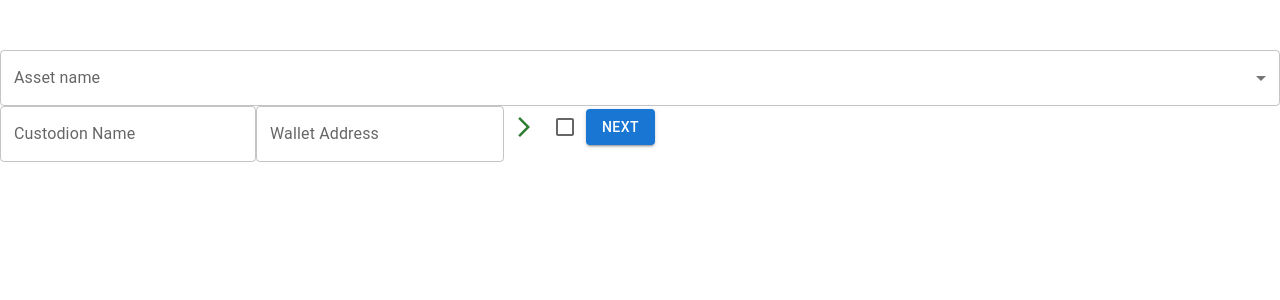
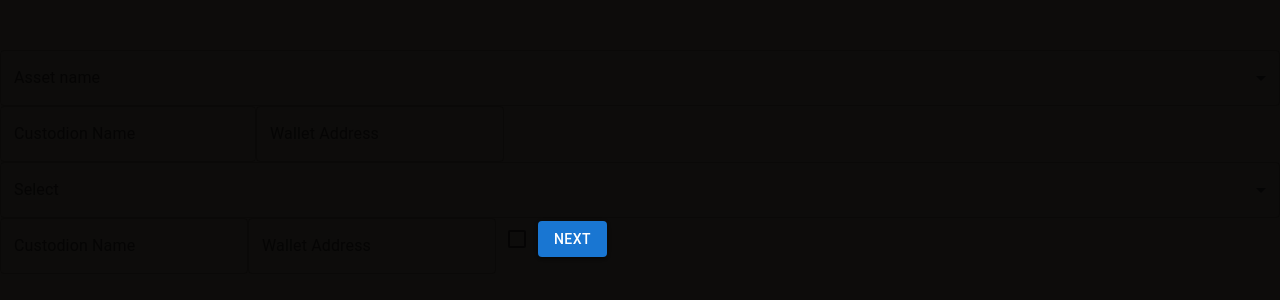
Before and after one commit to reactmanish19/ifsg, a React (Create React App) app: page /stepSecond in a window 1280 px wide. Shown: the top 300 px of the page. Built offline with nearby package versions, Linux system fonts and the light colour scheme.

Commit message:
ADD Rendering

```diff
--- a/src/Components/MultiStepForm/MultiStepForm.scss
+++ b/src/Components/MultiStepForm/MultiStepForm.scss
@@ -2,8 +2,8 @@
 
 .multi-step-form-root-container {
   min-height: 100vh;
-  // background: $color__fill-very-dark;
-  // color: $color__fill-very-pale-orange-light;
+  background: $color__fill-very-dark;
+  color: $color__fill-very-pale-orange-light;
   &__step-holder {
     max-width: 1320px;
     margin: auto;
--- a/src/Components/MultiStepForm/StepOne/StepOne.js
+++ b/src/Components/MultiStepForm/StepOne/StepOne.js
@@ -1,6 +1,7 @@
 import React, { useState } from "react";
 import Button from "@mui/material/Button";
 import Checkbox from "@mui/material/Checkbox";
+import { useHistory} from "react-router-dom";
 
 import IconButton from "@mui/material/IconButton";
 import ArrowBackIosIcon from "@mui/icons-material/ArrowBackIos";
@@ -9,7 +10,9 @@ import ArrowForwardIosIcon from "@mui/icons-material/ArrowForwardIos";
 import "./StepOne.scss";
 
 const StepOne = () => {
+    const history = useHistory()
     const [checked, setChecked] = useState([]);
+
     const checkboxArray = [
         "EMPLOYMENT INCOME",
         "SAVINGS / DEPOSITS",
@@ -29,7 +32,10 @@ const StepOne = () => {
         }
         setChecked(updatedList);
     }
-    console.log(checked, "CHECKBOX ARRAY")
+    const HandeleNext=()=>{
+        history.push('/stepsecond')
+    }
+    // console.log(checked, "CHECKBOX ARRAY")
     return (
         <>
             <div className="step-header">
@@ -75,7 +81,7 @@ const StepOne = () => {
             </div>
 
             <div className="step-footer">
-                <Button className="footer-navigation-button" disabled size="large">NEXT</Button>
+                <Button className="footer-navigation-button" disabled={checked.length==0?true:false} onClick={HandeleNext} size="large">NEXT</Button>
             </div>
         </>
     );
--- a/src/Components/MultiStepForm/StepSecond/StepSecond.js
+++ b/src/Components/MultiStepForm/StepSecond/StepSecond.js
@@ -6,49 +6,29 @@ import {
   TextField,
   Checkbox,
   Button,
-  IconButton,
 } from "@mui/material";
 import InputAdornment from "@mui/material/InputAdornment";
 import React, { useState } from "react";
-import ArrowBackIosIcon from "@mui/icons-material/ArrowBackIos";
-import ArrowForwardIos from "@mui/icons-material/ArrowForwardIos";
 const StepSecond = () => {
-  const [values, setValues] = useState({});
-  const [createFields, setCreateFields] = useState([0]);
-
+  const [values, setValues] = useState("");
   const handleSubmit = (e) => {
     e.preventDefault();
     alert("SUBMIT");
   };
-  const AddFields = (e, ind) => {
-    e.preventDefault()
-    var updatedList = [...createFields];
-    if(ind===0){
-        updatedList.push(updatedList.length)
-        setCreateFields(updatedList)
-    }
-    else{
-        const remove= updatedList.filter((v,i)=> i!==ind )
-        setCreateFields(remove)
-    }
-  };
   return (
     <>
       <form onSubmit={handleSubmit}>
-        {createFields.map((val, index) => {
-          return (
-            <>
         <FormControl fullWidth>
           <InputLabel id="Asset_name">Asset name</InputLabel>
           <Select
             variant="outlined"
             labelId="Asset_name"
             label="Asset name"
-                  name={`Asset_name${val}`}
+            name="Asset_name"
             onChange={(e) =>
               setValues({ ...values, [e.target.name]: e.target.value })
             }
-                  value={values[`Asset_name${val}`]}
+            value={values.Asset_name}
           >
             <MenuItem value={"BitCoin"}>BitCoin</MenuItem>
             <MenuItem value={"Etherium"}>Etherium</MenuItem>
@@ -58,8 +38,8 @@ const StepSecond = () => {
 
         <TextField
           label="Custodion Name"
-                name={`Custodion_Name${val}`}
-                value={values[`Custodion_Name${val}`]}
+          name="Custodion_Name"
+          value={values.Custodion_Name}
           onChange={(e) =>
             setValues({ ...values, [e.target.name]: e.target.value })
           }
@@ -67,8 +47,7 @@ const StepSecond = () => {
           InputProps={{
             endAdornment: (
               <InputAdornment position="start">
-                        {/* `Asset_name${val}` */}
-                      {values[`Asset_name${val}`]}
+                {values.Asset_name}
               </InputAdornment>
             ),
           }}
@@ -76,25 +55,49 @@ const StepSecond = () => {
 
         <TextField
           label="Wallet Address"
-                name={`Wallet_Address${val}`}
-                value={values[`Wallet_Address${val}`]}
+          name="Wallet_Address"
+          value={values.Wallet_Address}
           onChange={(e) =>
             setValues({ ...values, [e.target.name]: e.target.value })
           }
           color="secondary"
         />
-              <IconButton
-                aria-label="Minus"
-                color="success"
-                onClick={(e)=>AddFields(e,index)}
+        <FormControl fullWidth>
+          <InputLabel id="Select">Select</InputLabel>
+          <Select
+            variant="outlined"
+            labelId="Select"
+            label="Select"
+            name="Select"
+            onChange={(e) =>
+              setValues({ ...values, [e.target.name]: e.target.value })
+            }
+            value={values.Select}
           >
-                {
-                    val===0? <ArrowForwardIos /> : <ArrowBackIosIcon />
+            <MenuItem value={"SelectOne"}>SelectOne</MenuItem>
+            <MenuItem value={"SelectTwo"}>SelectTwo</MenuItem>
+            <MenuItem value={"SelectThree"}>SelectThree</MenuItem>
+          </Select>
+        </FormControl>
+
+        <TextField
+          label="Custodion Name"
+          name="Custodion_Name_Two"
+          value={values.Custodion_Name_Two}
+          onChange={(e) =>
+            setValues({ ...values, [e.target.name]: e.target.value })
           }
-              </IconButton>
-            </>
-          );
-        })}
+          color="secondary"
+        />
+        <TextField
+          label="Wallet Address"
+          name="Wallet_Address_Two"
+          value={values.Wallet_Address_Two}
+          onChange={(e) =>
+            setValues({ ...values, [e.target.name]: e.target.value })
+          }
+          color="secondary"
+        />
 
         <Checkbox
           name="checkbox"
@@ -104,7 +107,7 @@ const StepSecond = () => {
           checked={values.checkbox ? true : false}
         />
 
-        <Button variant="contained" type="submit">
+        <Button variant="contained" type="submit" >
           Next
         </Button>
       </form>
```
Lines whose indentation alone changed are shown as unchanged.
